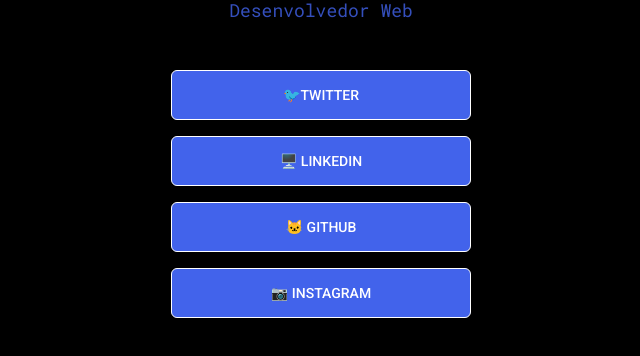
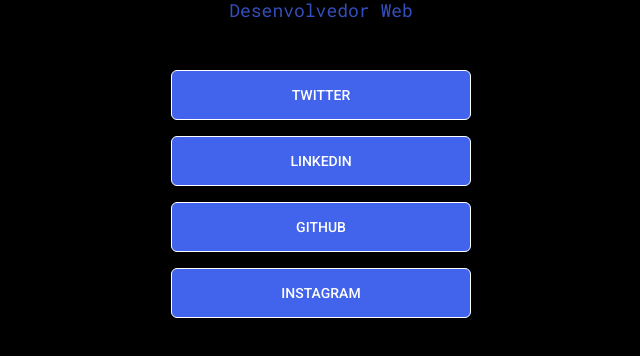
Before and after one commit to leoalvesdev99/Cart-o-contato, a plain HTML site: page index.html in a window 1280 px wide. Shown: the part 252-608 px from the top of the page, without its empty margins (319-959 px from the left). Drawn offline with Linux system fonts and the light colour scheme.

Commit message:
Update index.html

```diff
--- a/index.html
+++ b/index.html
@@ -19,19 +19,19 @@
         <ul>
           <li>
             <a href="https://twitter.com/leoalves99_"
-            target="_blank">🐦Twitter</a>
+            target="_blank">Twitter</a>
           </li>
           <li>
             <a href="https://www.linkedin.com/in/leonardoalves99/"
-            target="_blank">🖥️ Linkedin</a>
+            target="_blank">Linkedin</a>
           </li>
           <li>
             <a href="https://github.com/leoalvesdev99"
-            target="_blank">🐱 Github</a>
+            target="_blank">GitHub</a>
           </li>
           <li>
             <a href="https://www.instagram.com/leoalvess99/"
-            target="_blank">📷 Instagram</a>
+            target="_blank">Instagram</a>
           </li>
         </ul>
         <footer>Feito por Leonardo Alves</footer>
```
